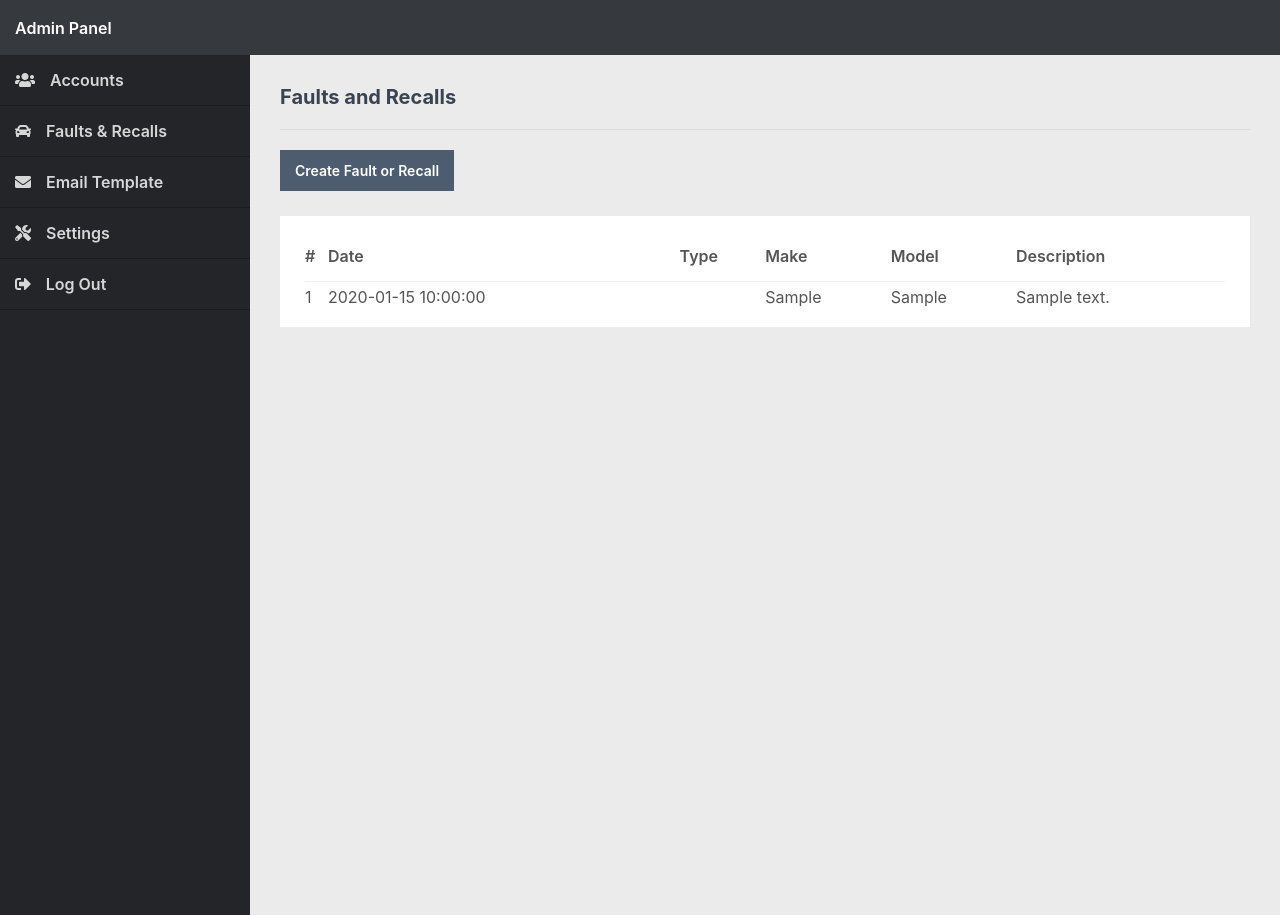
After one commit to SIT223-G-Sem01-02-4/Group-Project, a PHP site: page /Group-Project/admin/faultsandrecalls.php in a window 1280 px wide. The commit adds this page. Run offline with PHP 8.4, Linux system fonts and the light colour scheme; a user stored in the database is signed in; data comes from the database, SQL or seed files in the repository; tables that the repository leaves empty or names only in its code hold one stand-in row (values such as "Sample post").

Commit message:
Added fault/recall ui

```diff
--- /dev/null
+++ b/CheckMyCar/admin/faultsandrecalls.php
@@ -0,0 +1,52 @@
+<?php
+include 'main.php';
+$stmt = $pdo->prepare('SELECT * FROM faultsandrecalls');
+$stmt->execute();
+$faultsandrecalls = $stmt->fetchAll(PDO::FETCH_ASSOC);
+?>
+
+<?=template_admin_header('FaultsAndRecalls')?>
+
+<h2>Faults and Recalls</h2>
+
+<div class="links">
+    <a href="faultandrecall.php">Create Fault or Recall</a>
+</div>
+
+<div class="content-block">
+    <div class="table">
+        <table>
+            <thead>
+                <tr>
+                    <td>#</td>
+                    <td>Date</td>
+                    <td class="responsive-hidden">Type</td>
+                    <td class="responsive-hidden">Make</td>
+                    <td class="responsive-hidden">Model</td>
+                    <td class="responsive-hidden">Description</td>
+
+                </tr>
+            </thead>
+            <tbody>
+                <?php if (empty($faultsandrecalls)): ?>
+                <tr>
+                    <td colspan="8" style="text-align:center;">There are currently no faults or recalls!</td>
+                </tr>
+                <?php else: ?>
+                <?php foreach ($faultsandrecalls as $faultrecall): ?>
+                <tr class="details" onclick="location.href='faultandrecall.php?id=<?=$faultrecall['id']?>'">
+                    <td><?=$faultrecall['id']?></td>
+                    <td><?=$faultrecall['timestamp']?></td>
+                    <td class="responsive-hidden"><?=$faultrecall['type']?></td>
+                    <td class="responsive-hidden"><?=$faultrecall['make']?></td>
+                    <td class="responsive-hidden"><?=$faultrecall['model']?></td>
+                    <td class="responsive-hidden"><?=$faultrecall['description']?></td>
+                </tr>
+                <?php endforeach; ?>
+                <?php endif; ?>
+            </tbody>
+        </table>
+    </div>
+</div>
+
+<?=template_admin_footer()?>
--- a/CheckMyCar/admin/main.php
+++ b/CheckMyCar/admin/main.php
@@ -4,8 +4,11 @@ include_once '../config.php';
 include_once '../main.php';
 check_loggedin($pdo, '../login.php');
 $stmt = $pdo->prepare('SELECT * FROM accounts WHERE id = ?');
+$frstmt = $pdo->prepare('SELECT * FROM faultsandrecalls WHERE id = ?');
 $stmt->execute([ $_SESSION['id'] ]);
 $account = $stmt->fetch(PDO::FETCH_ASSOC);
+$faultrecall = $frstmt->fetch(PDO::FETCH_ASSOC);
+
 // Check if user is an admin...
 if ($account['role'] != 'Admin') {
     exit('You do not have permission to access this page!');
@@ -32,6 +35,7 @@ echo <<<EOT
         </header>
         <aside class="responsive-width-100 responsive-hidden">
             <a href="index.php"><i class="fas fa-users"></i>Accounts</a>
+            <a href="faultsandrecalls.php"><i class="fas fa-car"></i>Faults & Recalls</a>
             <a href="emailtemplate.php"><i class="fas fa-envelope"></i>Email Template</a>
             <a href="settings.php"><i class="fas fa-tools"></i>Settings</a>
             <a href="../logout.php"><i class="fas fa-sign-out-alt"></i>Log Out</a>
```
Also changed, not shown: CheckMyCar/admin/faultandrecall.php (added, +80 -0 lines).
